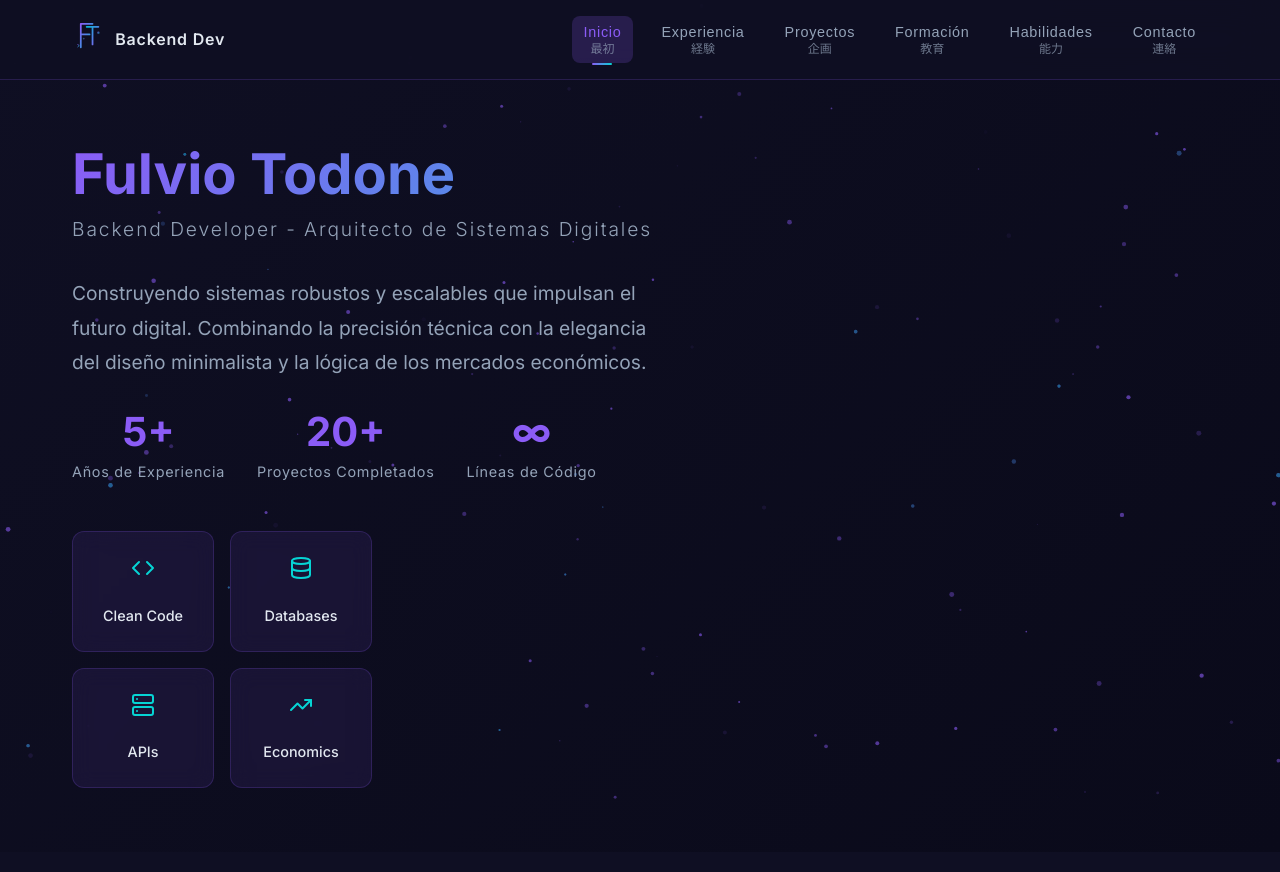
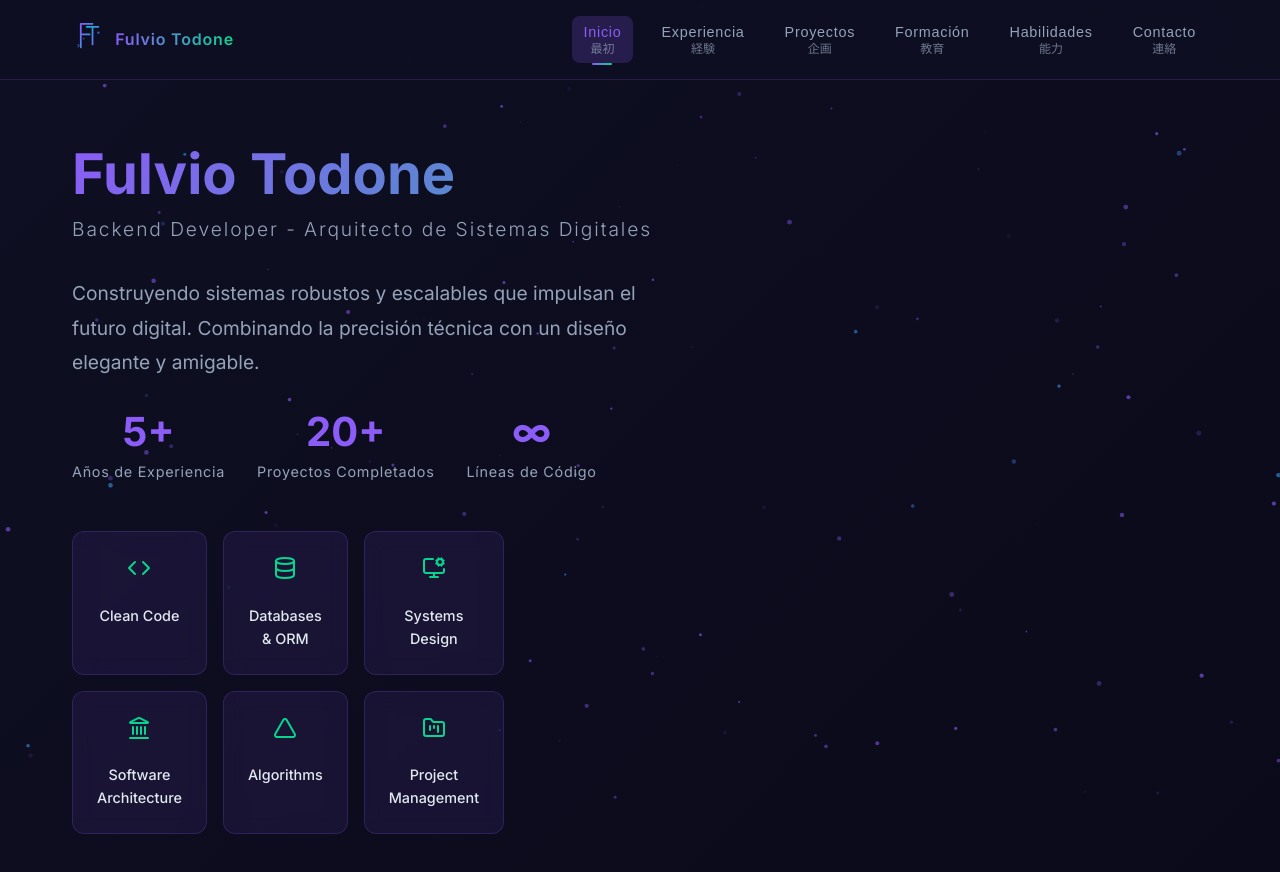
Before and after one commit to fromant65/portfolio-backend, a React (Vite) app: page / in a window 1280 px wide. Shown: the top 872 px of the page. Built offline with nearby package versions, Linux system fonts and the light colour scheme.

Commit message:
fixed cyan, changed header and hero section

```diff
--- a/src/App.css
+++ b/src/App.css
@@ -7,8 +7,8 @@
 :root {
   --primary-violet: #8b5cf6;
   --secondary-violet: #a855f7;
-  --primary-cyan: #06d4d4;
-  --secondary-cyan: #08b2b2;
+  --primary-cyan: #06d48f;
+  --secondary-cyan: #08b287;
   --storm-blue: #3b82f6;
   --dark-bg: #0f0f23;
   --darker-bg: #0a0a1a;
--- a/src/components/Layout/Header.css
+++ b/src/components/Layout/Header.css
@@ -41,9 +41,13 @@
 .logo-text {
   font-size: 1rem;
   font-weight: 600;
-  color: var(--text-primary);
+  background: linear-gradient(to right, var(--primary-violet), var(--primary-cyan));
+  background-clip:inherit;
+  -webkit-background-clip: text;
+  -webkit-text-fill-color: transparent;
   letter-spacing: 0.05em;
 }
+
 
 /* ------------------------- */
 /* Botón hamburguesa (móvil)  */
--- a/src/components/Layout/Header.tsx
+++ b/src/components/Layout/Header.tsx
@@ -4,7 +4,7 @@ import { useState } from "react";
 import { motion, AnimatePresence } from "framer-motion";
 import { Menu, X } from "lucide-react";
 import "./Header.css";
-import { Logo } from "./logo";
+import { Logo } from "./Logo";
 
 interface HeaderProps {
   activeSection: string;
@@ -47,7 +47,7 @@ const Header = ({ activeSection, changeSection }: HeaderProps) => {
           whileTap={{ scale: 0.95 }}
         >
           <Logo />
-          <span className="logo-text">Backend Dev</span>
+          <span className="logo-text">Fulvio Todone</span>
         </motion.div>
         <button className="hamburger-button" onClick={toggleMenu}>
           {menuOpen ? <X size={24} /> : <Menu size={24} />}
--- a/src/components/Sections/Hero.css
+++ b/src/components/Sections/Hero.css
@@ -89,7 +89,7 @@
 
 .hero-skills {
   display: grid;
-  grid-template-columns: repeat(2, 1fr);
+  grid-template-columns: repeat(3, 1fr);
   gap: 1rem;
   max-width: 300px;
 }
--- a/src/components/Sections/Hero.tsx
+++ b/src/components/Sections/Hero.tsx
@@ -1,22 +1,21 @@
 "use client";
 
 import { motion } from "framer-motion";
-import { Code, Database, Server, TrendingUp } from "lucide-react";
+import { Code, Database, FolderKanban, Landmark, MonitorCog, Triangle } from "lucide-react";
 import "./Hero.css";
 
 const Hero = () => {
   const skills = [
     { icon: Code, label: "Clean Code", delay: 0.2 },
-    { icon: Database, label: "Databases", delay: 0.4 },
-    { icon: Server, label: "APIs", delay: 0.6 },
-    { icon: TrendingUp, label: "Economics", delay: 0.8 },
+    { icon: Database, label: "Databases & ORM", delay: 0.4 },
+    { icon: MonitorCog, label: "Systems Design", delay: 0.6 },
+    { icon: Landmark, label: "Software Architecture", delay: 0.8 },
+    { icon: Triangle, label: "Algorithms", delay: 1},
+    { icon: FolderKanban, label: "Project Management", delay: 1.2}
   ];
 
   return (
     <section className="hero">
-      {/* ---------------------------------- */}
-      {/* 1) Contenido principal (texto + stats + skills) */}
-      {/* ---------------------------------- */}
       <div className="hero-content">
         <motion.div
           className="hero-text"
@@ -41,7 +40,7 @@ const Hero = () => {
             transition={{ duration: 0.8, delay: 0.4 }}
           >
             Construyendo sistemas robustos y escalables que impulsan el futuro digital. Combinando la precisión
-            técnica con la elegancia del diseño minimalista y la lógica de los mercados económicos.
+            técnica con un diseño elegante y amigable.
           </motion.p>
 
           <motion.div
```
